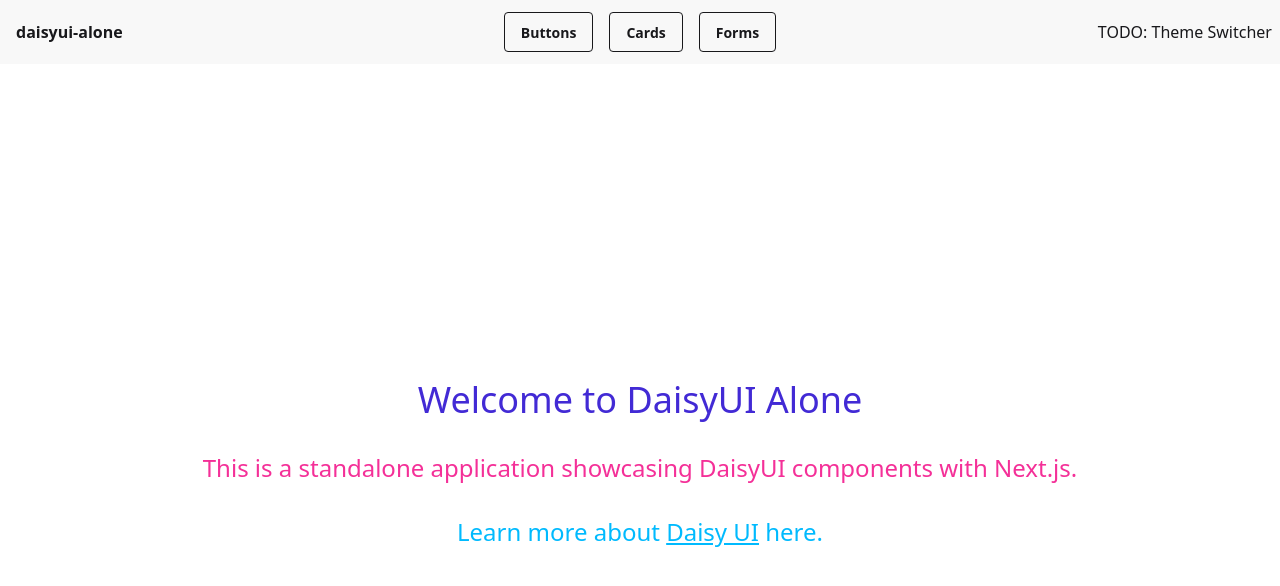
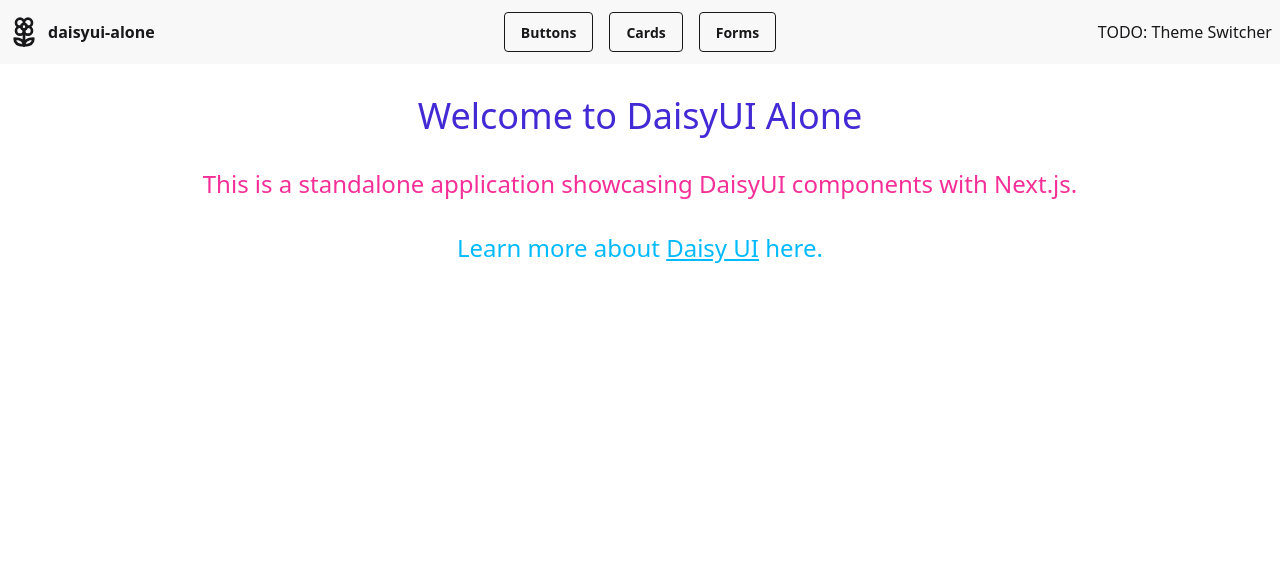
Before and after one commit to craigmcc/craigmcc-turborepo, a Next.js app in the folder apps/daisy-alone/: page / in a window 1280 px wide. Shown: the top 586 px of the page. Built offline with nearby package versions, Linux system fonts and the light colour scheme.

Commit message:
Avoid scrollbar, add replacement navbar logo image.

```diff
--- a/apps/daisy-alone/src/app/layout.tsx
+++ b/apps/daisy-alone/src/app/layout.tsx
@@ -30,7 +30,7 @@
         className={`${geistSans.variable} ${geistMono.variable} antialiased`}
       >
         <NavBar />
-        <main className="min-h-[calc(100vh-80px)]">
+        <main className="h-[calc(100vh-80px)]">
           {children}
         </main>
       </body>
--- a/apps/daisy-alone/src/app/page.tsx
+++ b/apps/daisy-alone/src/app/page.tsx
@@ -12,7 +12,7 @@
 
 export default function HomePage() {
   return (
-    <div className="flex flex-col items-center justify-center min-h-screen">
+    <div className="flex flex-col items-center justify-center pt-8">
       <h1 className="text-4xl text-primary pb-8">Welcome to DaisyUI Alone</h1>
       <p className="text-2xl text-secondary pb-8">
         This is a standalone application showcasing DaisyUI components with Next.js.
--- a/apps/daisy-alone/src/components/layout/NavBar.tsx
+++ b/apps/daisy-alone/src/components/layout/NavBar.tsx
@@ -4,7 +4,7 @@
 
 // External Imports ----------------------------------------------------------
 
-// import Image from "next/image";
+import { Flower2 } from "lucide-react";
 import Link from "next/link";
 
 // Internal Imports ----------------------------------------------------------
@@ -17,15 +17,8 @@
     <div className="navbar bg-base-200">
 
       <div className="navbar-start">
-{/*
-        <Image
-          alt="DaisyUI Logo"
-          className="navbar-logo"
-          height={50}
-          src="/daisyui-logo-2000.png"
-          width={50} />
-*/}
-        <Link className="font-semibold p-2" href="/">daisyui-alone</Link>
+        <Flower2 className="navbar-logo" size={32} />
+        <Link className="font-semibold px-2" href="/">daisyui-alone</Link>
       </div>
 
       <div className="navbar-center gap-4">
```
